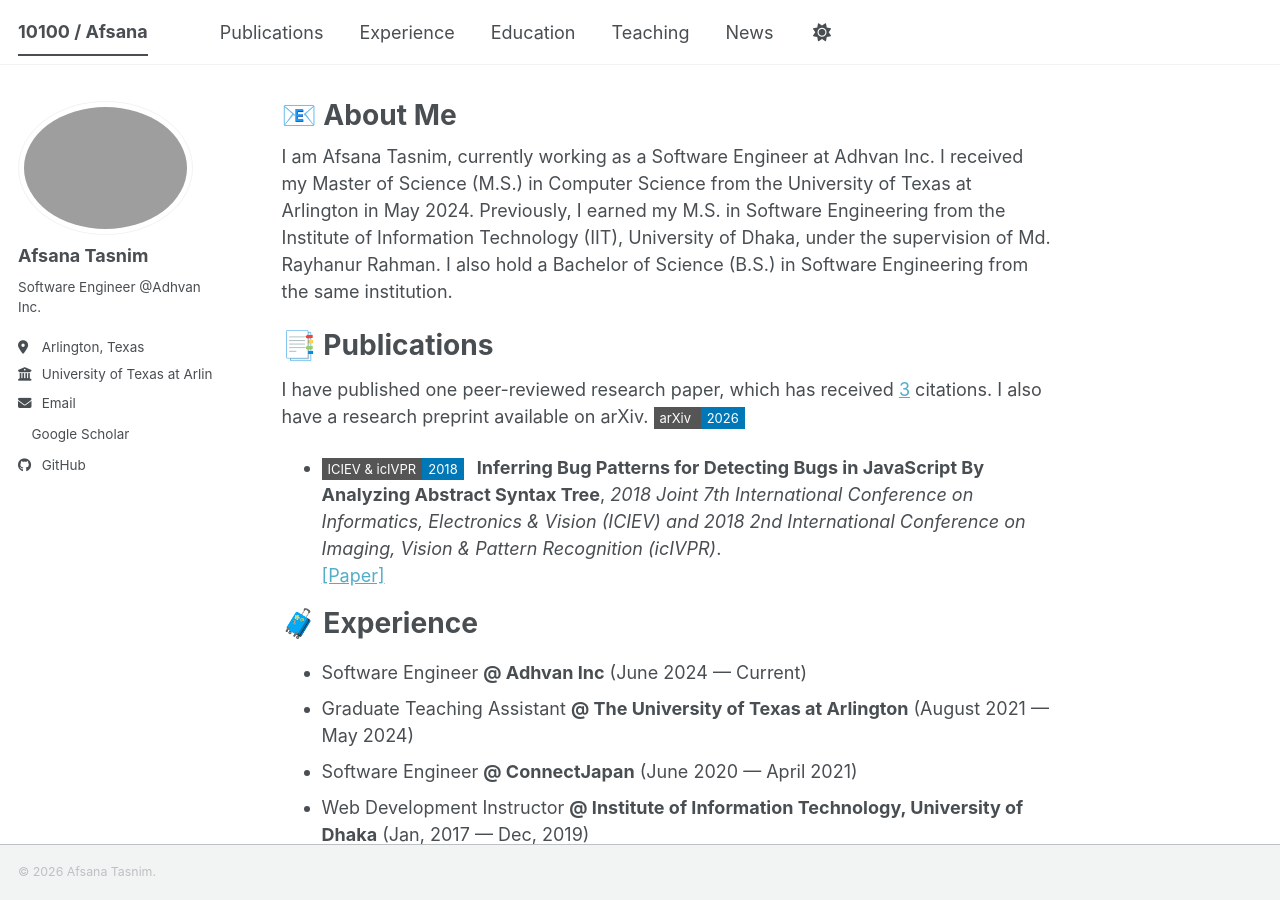
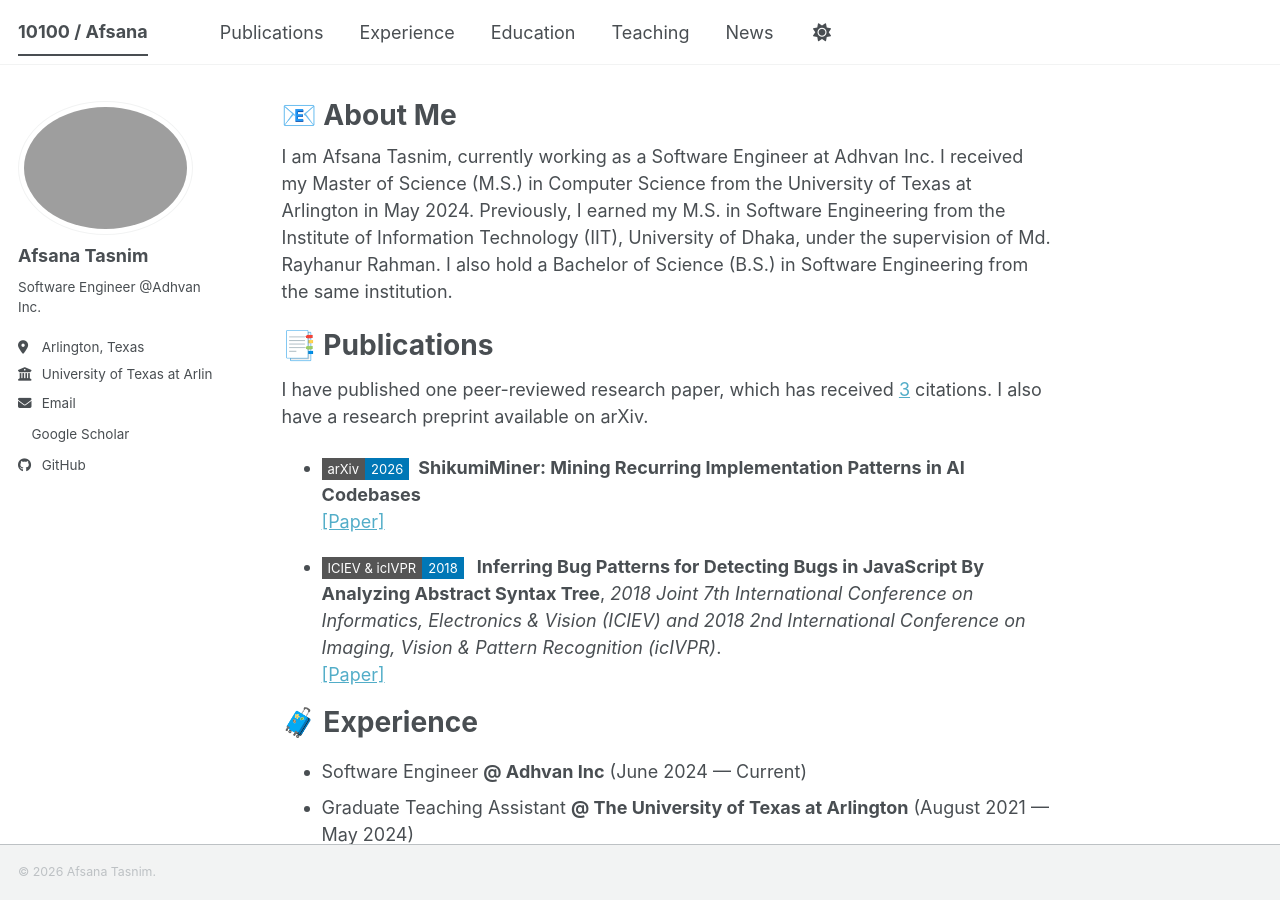
Before and after one commit to AfsanaTasnim/AfsanaTasnim.github.io, a Jekyll site: the page built from _pages/about.md, in a window 1280 px wide and 900 px high. Built offline with Jekyll 4.4.1, drawn with Linux system fonts in a browser that asks for light colours; a style sheet for code colours, icons or effects is not loaded.

Commit message:
Update about.md
Added publication details including a peer-reviewed paper and a research preprint on arXiv.

```diff
--- a/_pages/about.md
+++ b/_pages/about.md
@@ -11,11 +11,17 @@ I am Afsana Tasnim, currently working as a Software Engineer at Adhvan Inc. I re
 
 <h1 id="publications" style="scroll-margin-top: 80px;">📑 Publications</h1>
 I have published one peer-reviewed research paper, which has received [3](https://scholar.google.com/citations?user=P4_LIl8AAAAJ&hl=en) citations. I also have a research preprint available on arXiv.
-<span style="background:#555; color:white; padding:3px 6px; font-size:13px;">
-  arXiv
-</span><span style="background:#0077b6; color:white; padding:3px 6px; font-size:13px;">
-  2026
-</span>
+
+<ul>
+  <li>
+    <span style="display:inline-block; margin-right:4px; white-space:nowrap;">
+      <span style="background:#555; color:white; padding:3px 6px; font-size:13px;">arXiv</span><span style="background:#0077b6; color:white; padding:3px 6px; font-size:13px;">2026</span>
+    </span>
+    <strong>ShikumiMiner: Mining Recurring Implementation Patterns in AI Codebases</strong>
+    <br>
+    <a href="https://arxiv.org/pdf/2609.02789">[Paper]</a>
+  </li>
+</ul>
 
 <ul>
   <li>
```
